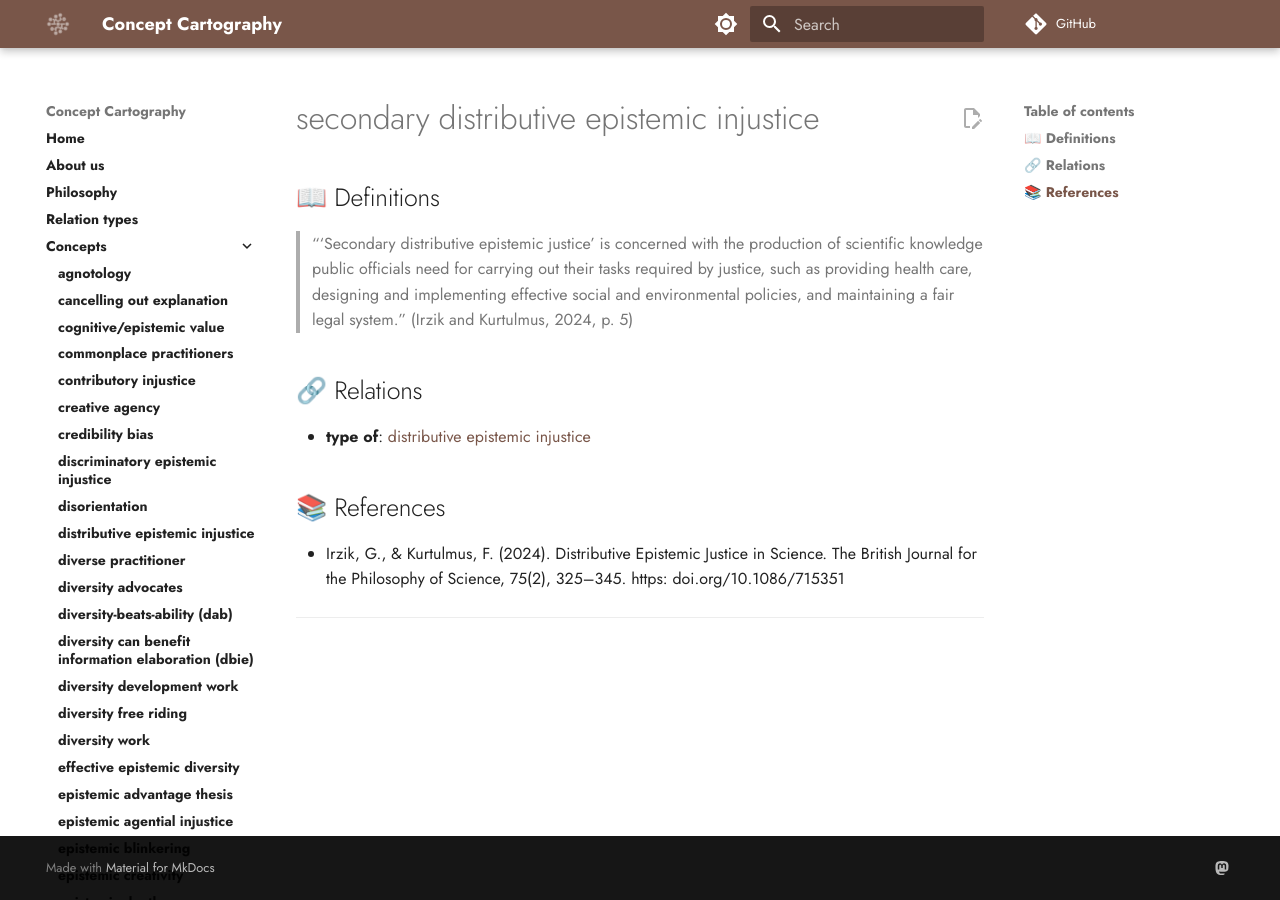
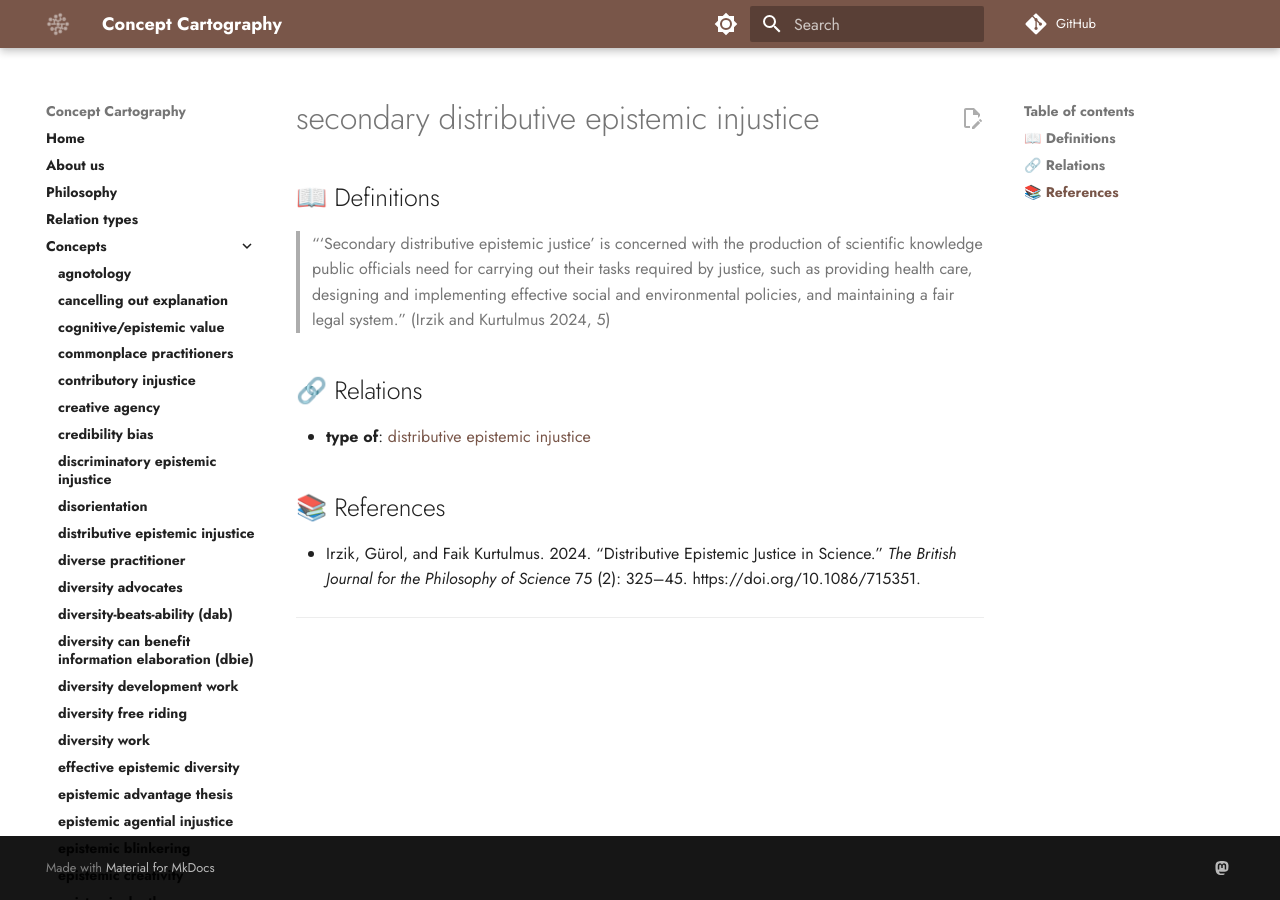
Before and after one commit to conceptcartography/conceptcartography, an MkDocs documentation site: the page built from docs/concepts/secondary-distributive-epistemic-injustice.md, in a window 1280 px wide. Built offline with MkDocs 1.6.1 and Material for MkDocs 9.7.7, drawn with Linux system fonts in a browser that asks for light colours; comment, search, counter and statistics services are not loaded; the version menu is left out.

Commit message:
Update secondary-distributive-epistemic-injustice.md
updated reference

```diff
--- a/docs/concepts/secondary-distributive-epistemic-injustice.md
+++ b/docs/concepts/secondary-distributive-epistemic-injustice.md
@@ -2,7 +2,7 @@
 
 ## 📖 Definitions
 
-> “‘Secondary distributive epistemic justice’ is concerned with the production of scientific knowledge public officials need for carrying out their tasks required by justice, such as providing health care, designing and implementing effective social and environmental policies, and maintaining a fair legal system.” (Irzik and Kurtulmus, 2024, p. 5)
+> “‘Secondary distributive epistemic justice’ is concerned with the production of scientific knowledge public officials need for carrying out their tasks required by justice, such as providing health care, designing and implementing effective social and environmental policies, and maintaining a fair legal system.” (Irzik and Kurtulmus 2024, 5)
 
 ## 🔗 Relations
 
@@ -10,7 +10,7 @@
 
 ## 📚 References
 
-- Irzik, G., & Kurtulmus, F. (2024). Distributive Epistemic Justice in Science. The British Journal for the Philosophy of Science, 75(2), 325–345. https: doi.org/10.1086/715351
+- Irzik, Gürol, and Faik Kurtulmus. 2024. “Distributive Epistemic Justice in Science.” _The British Journal for the Philosophy of Science_ 75 (2): 325–45. https://doi.org/10.1086/715351.
 
 ---
 
```
